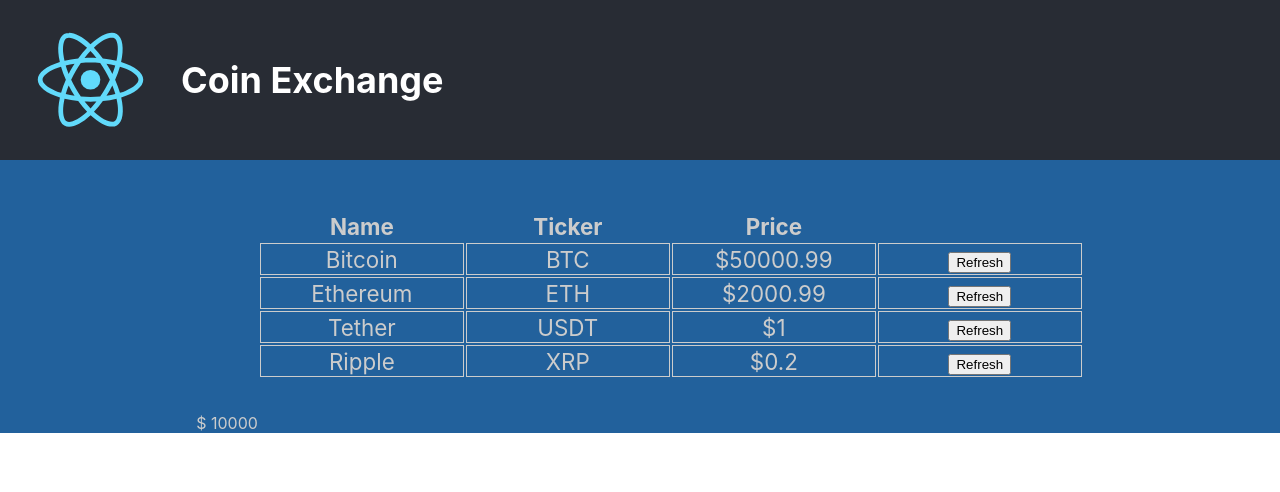
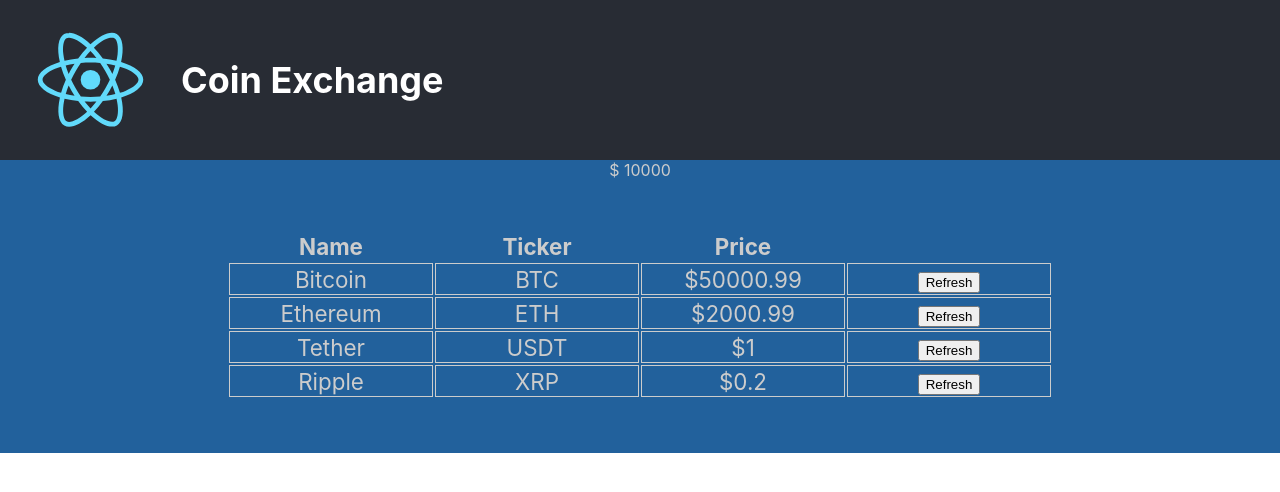
Before and after one commit to vsreyes/coin-exchange, a React (Create React App) app: page / in a window 1280 px wide. Shown: the top 492 px of the page. Built offline with nearby package versions, Linux system fonts and the light colour scheme.

Commit message:
Balance setup

```diff
--- a/src/components/AccountBalance/AccountBalance.jsx
+++ b/src/components/AccountBalance/AccountBalance.jsx
@@ -1,12 +1,13 @@
 import React, { Component } from 'react';
 import PropTypes from 'prop-types';
+import './AccountBalance';
 
 export default class AccountBalance extends Component {
   render() {
     return (
-      <>
+      <section>
         $ {this.props.amount}
-      </>
+      </section>
     );
   }
 }
--- /dev/null
+++ b/src/components/AccountBalance/AcountBalance.css
@@ -0,0 +1,6 @@
+section {
+  color: green;
+  font-size: 1.4rem;
+  border: 1px solid #cccccc;
+  padding: 0.25rem;
+}
```
